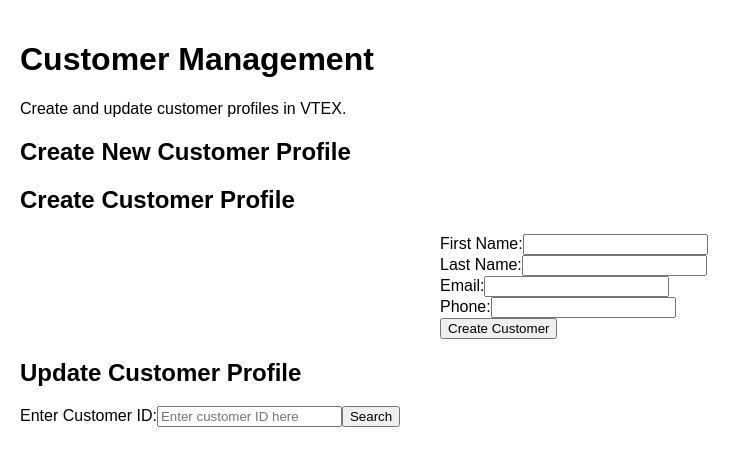
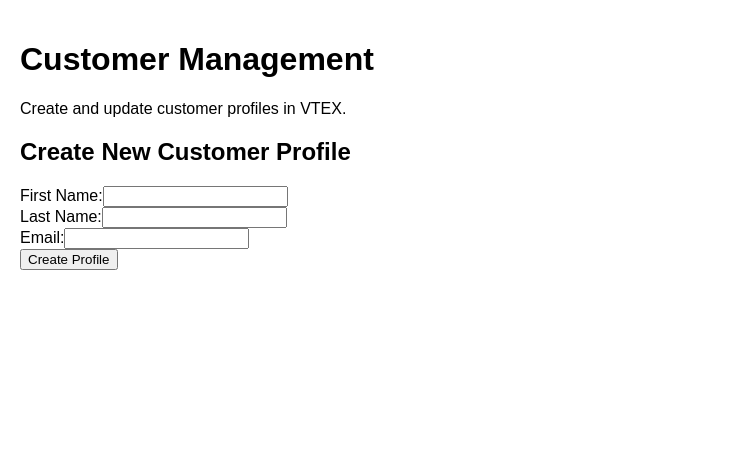
Before and after one commit to Amit-techies/vtex-homepage, a React (Create React App) app: page / in a window 1280 px wide. Shown: the top 466 px of the page, without its empty margins (0-751 px from the left). Built offline with nearby package versions, Linux system fonts and the light colour scheme.

Commit message:
customerpagenewc 7

```diff
--- a/src/App.js
+++ b/src/App.js
@@ -1,57 +1,30 @@
-import React, { useState } from 'react';
+import React from 'react';
+import { BrowserRouter as Router, Route, Routes } from 'react-router-dom';
 import CustomerForm from './components/CustomerForm';
-import UpdateCustomerForm from './components/UpdateCustomerForm'; // Updated import
+import UpdateCustomerForm from './components/UpdateCustomerForm';
+import ProfilePage from './components/ProfilePage'; // We'll create this page
 
 const App = () => {
-  const [customerId, setCustomerId] = useState(''); // Store customer ID
-  const [isFormVisible, setIsFormVisible] = useState(false); // Toggle form visibility for updating profile
-
-  const handleCustomerIdChange = (e) => {
-    setCustomerId(e.target.value); // Set customer ID from input
-  };
-
-  const handleSearchClick = () => {
-    if (customerId) {
-      setIsFormVisible(true); // Show the update form when customer ID is entered
-    } else {
-      alert('Please enter a valid customer ID');
-    }
-  };
-
   return (
+    <Router>
       <div style={{ padding: '20px', fontFamily: 'Arial, sans-serif' }}>
-      {/* Header */}
         <header className="mb-4">
           <h1>Customer Management</h1>
           <p>Create and update customer profiles in VTEX.</p>
         </header>
 
-      {/* Customer Form for profile creation */}
-      <section>
-        <h2>Create New Customer Profile</h2>
-        <CustomerForm /> {/* This handles customer creation */}
-      </section>
+        <Routes>
+          {/* Route for the customer creation form */}
+          <Route path="/" element={<CustomerForm />} />
 
-      {/* Customer ID Input for Profile Update */}
-      <section className="mt-4">
-        <h2>Update Customer Profile</h2>
-        <div>
-          <label htmlFor="customerId">Enter Customer ID:</label>
-          <input
-            type="text"
-            id="customerId"
-            value={customerId}
-            onChange={handleCustomerIdChange}
-            placeholder="Enter customer ID here"
-            className="form-control"
-          />
-          <button onClick={handleSearchClick} className="btn btn-primary mt-2">Search</button>
+          {/* Route for the update form */}
+          <Route path="/update/:customerId" element={<UpdateCustomerForm />} />
+
+          {/* Route for the profile page where details are shown */}
+          <Route path="/profile/:customerId" element={<ProfilePage />} />
+        </Routes>
       </div>
-
-        {/* Conditionally render the UpdateCustomerForm when customerId is entered */}
-        {isFormVisible && <UpdateCustomerForm customerId={customerId} />}
-      </section>
-    </div>
+    </Router>
   );
 };
 
--- a/src/components/CustomerForm.js
+++ b/src/components/CustomerForm.js
@@ -1,110 +1,73 @@
-
 import React, { useState } from 'react';
+import { useNavigate } from 'react-router-dom';
 import axios from 'axios';
 
 const CustomerForm = () => {
-  const [customerData, setCustomerData] = useState({
-    firstName: '',
-    lastName: '',
-    email: '',
-    phone: '',
-  });
+  const [firstName, setFirstName] = useState('');
+  const [lastName, setLastName] = useState('');
+  const [email, setEmail] = useState('');
+  const [error, setError] = useState('');
+  const [loading, setLoading] = useState(false);
+  const navigate = useNavigate(); // Hook for navigation
 
-  const [response, setResponse] = useState(null);
-  const [error, setError] = useState('');
-
-  // Handle input field change
-  const handleChange = (e) => {
-    const { name, value } = e.target;
-    setCustomerData((prevData) => ({
-      ...prevData,
-      [name]: value,
-    }));
-  };
-
-  // Handle form submission
   const handleSubmit = async (e) => {
     e.preventDefault();
+    setLoading(true);
+    setError('');
 
     try {
-      const res = await axios.post('https://vtex-backend-3.onrender.com/api/customers', customerData);
-      setResponse(res.data);  // Set the response data
-      setError('');  // Clear any previous error
-    } catch (err) {
-      console.error('Error creating customer:', err);
-      setError('Failed to create customer. Please try again.');
-      setResponse(null);  // Clear any previous response
+      const response = await axios.post('https://vtex-backend-3.onrender.com/api/dataentities/CL/documents', {
+        FirstName: firstName,
+        LastName: lastName,
+        Email: email,
+      });
+
+      // Redirect to the profile page of the newly created customer
+      const customerId = response.data.DocumentId;
+      navigate(`/profile/${customerId}`);
+    } catch (error) {
+      setError('Failed to create customer profile.');
+    } finally {
+      setLoading(false);
     }
   };
 
   return (
     <div>
-      <h2>Create Customer Profile</h2>
-      <form onSubmit={handleSubmit} style={{ maxWidth: '400px', margin: '0 auto' }}>
-        <div className="form-group">
+      <h2>Create New Customer Profile</h2>
+      <form onSubmit={handleSubmit}>
+        <div>
           <label>First Name:</label>
           <input
             type="text"
-            name="firstName"
-            value={customerData.firstName}
-            onChange={handleChange}
+            value={firstName}
+            onChange={(e) => setFirstName(e.target.value)}
             required
-            className="form-control"
           />
         </div>
-        <div className="form-group">
+        <div>
           <label>Last Name:</label>
           <input
             type="text"
-            name="lastName"
-            value={customerData.lastName}
-            onChange={handleChange}
+            value={lastName}
+            onChange={(e) => setLastName(e.target.value)}
             required
-            className="form-control"
           />
         </div>
-        <div className="form-group">
+        <div>
           <label>Email:</label>
           <input
             type="email"
-            name="email"
-            value={customerData.email}
-            onChange={handleChange}
+            value={email}
+            onChange={(e) => setEmail(e.target.value)}
             required
-            className="form-control"
           />
         </div>
-        <div className="form-group">
-          <label>Phone:</label>
-          <input
-            type="text"
-            name="phone"
-            value={customerData.phone}
-            onChange={handleChange}
-            required
-            className="form-control"
-          />
-        </div>
-        <button type="submit" className="btn btn-primary">Create Customer</button>
+        {error && <div style={{ color: 'red' }}>{error}</div>}
+        <button type="submit" disabled={loading}>
+          {loading ? 'Creating...' : 'Create Profile'}
+        </button>
       </form>
-
-      {/* Show success or error message */}
-      {response && (
-        <div className="mt-4">
-          <h3>Customer Created Successfully!</h3>
-          <p>
-            Customer ID: {response.Id}
-            <br />
-            Document ID: {response.DocumentId}
-            <br />
-            <a href={response.Href} target="_blank" rel="noopener noreferrer">
-              View Customer Profile
-            </a>
-          </p>
-        </div>
-      )}
-
-      {error && <div style={{ color: 'red', marginTop: '10px' }}>{error}</div>}
     </div>
   );
 };
--- /dev/null
+++ b/src/components/ProfilePage.js
@@ -0,0 +1,50 @@
+import React, { useEffect, useState } from 'react';
+import axios from 'axios';
+import { useParams } from 'react-router-dom';
+
+const ProfilePage = () => {
+  const { customerId } = useParams(); // Get the customer ID from the URL
+  const [customerData, setCustomerData] = useState(null); // Store customer data
+  const [error, setError] = useState(null); // Handle errors
+
+  useEffect(() => {
+    const fetchCustomerData = async () => {
+      try {
+        const response = await axios.get(
+          `https://vtex-backend-3.onrender.com/api/dataentities/CL/documents/${customerId}`
+        );
+        setCustomerData(response.data); // Store the response data
+      } catch (error) {
+        setError('Failed to fetch customer details.');
+      }
+    };
+
+    fetchCustomerData();
+  }, [customerId]); // Fetch data when customerId changes
+
+  if (error) {
+    return <div style={{ color: 'red' }}>{error}</div>;
+  }
+
+  if (!customerData) {
+    return <div>Loading...</div>;
+  }
+
+  return (
+    <div>
+      <h2>Customer Profile</h2>
+      <div>
+        <strong>Customer ID:</strong> {customerData.Id}
+      </div>
+      <div>
+        <strong>Name:</strong> {customerData.FirstName} {customerData.LastName}
+      </div>
+      <div>
+        <strong>Email:</strong> {customerData.Email}
+      </div>
+      {/* Add other fields as needed */}
+    </div>
+  );
+};
+
+export default ProfilePage;
```
Lines whose indentation alone changed are shown as unchanged.
